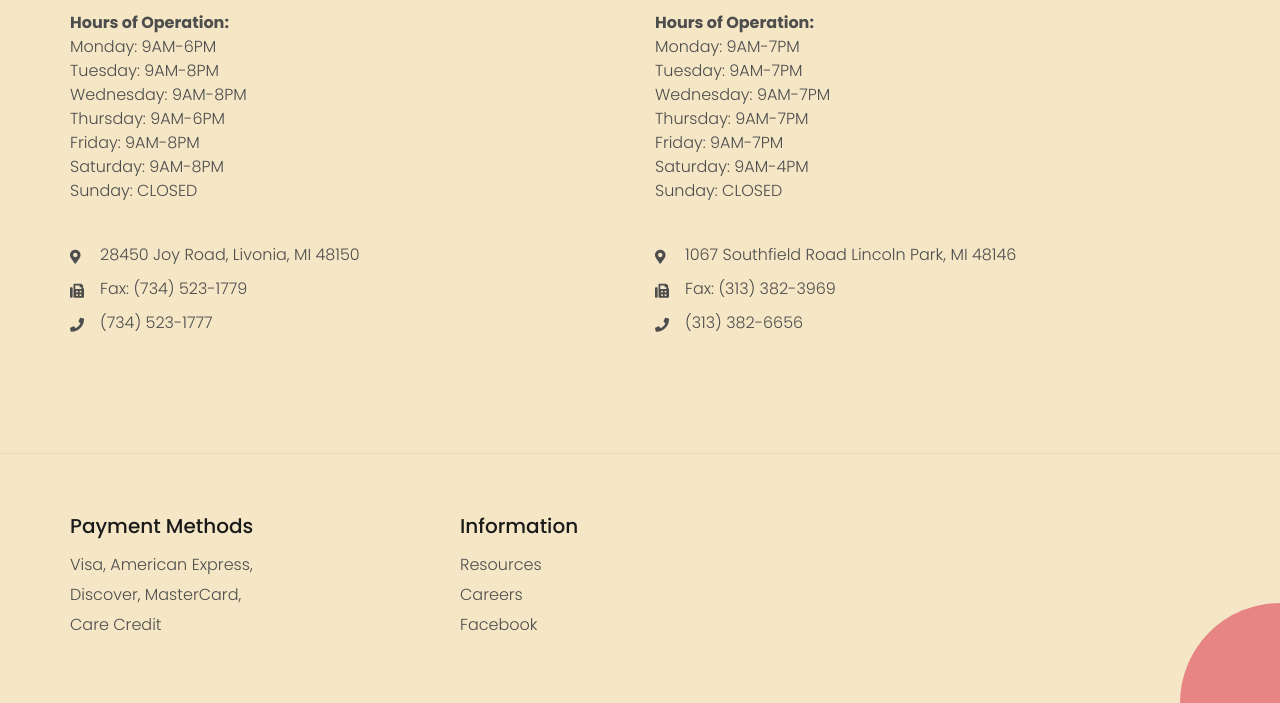
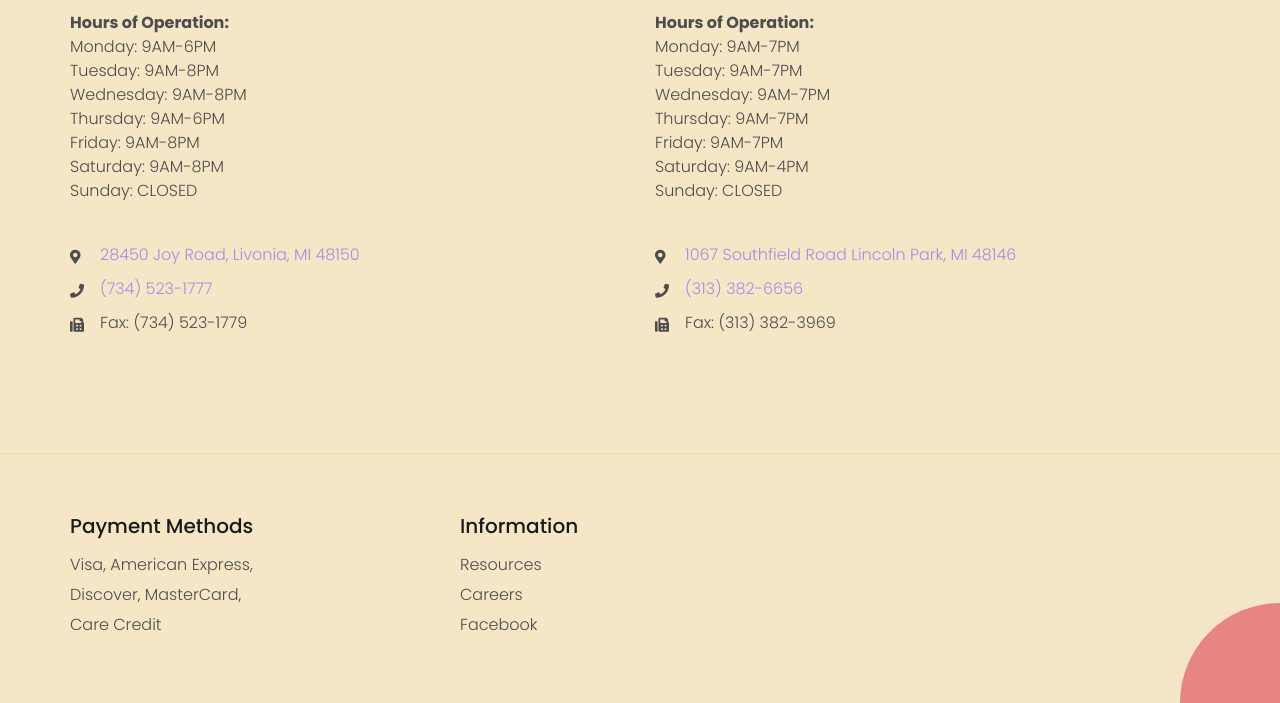
Before and after one commit to thesixthstation/animalcare, a plain HTML site: page index.html in a window 1280 px wide. Shown: the part 2392-3095 px from the top of the page. Drawn offline with Linux system fonts and the light colour scheme.

Commit message:
Update index.html

```diff
--- a/index.html
+++ b/index.html
@@ -209,15 +209,15 @@
         <div class="contact-info">
           <div class="contact-info-item">
             <i class="fas fa-map-marker-alt"></i>
-            <p>28450 Joy Road, Livonia, MI 48150</p>
+            <p> <a href="https://maps.app.goo.gl/1xn54othqsSsCWoeA" target="_blank">28450 Joy Road, Livonia, MI 48150</a></p>
+          </div>
+          <div class="contact-info-item">
+            <i class="fas fa-phone"></i>
+            <p><a href="tel: +1 (734) 523-1777">(734) 523-1777</a></p>
           </div>
           <div class="contact-info-item">
             <i class="fas fa-fax"></i>
             <p>Fax: (734) 523-1779</p>
-          </div>
-          <div class="contact-info-item">
-            <i class="fas fa-phone"></i>
-            <p>(734) 523-1777</p>
             <br>
             <br>
           </div>
@@ -234,15 +234,15 @@
         <div class="contact-info">
           <div class="contact-info-item">
             <i class="fas fa-map-marker-alt"></i>
-            <p>1067 Southfield Road Lincoln Park, MI 48146</p>
+            <p><a href="https://maps.app.goo.gl/FHqyNvcmqL7iShTh7" target="_blank">1067 Southfield Road Lincoln Park, MI 48146</a></p>
+          </div>
+          <div class="contact-info-item">
+            <i class="fas fa-phone"></i>
+            <p><a href="tel: +1 (313) 382-6656">(313) 382-6656</a></p>
           </div>
           <div class="contact-info-item">
             <i class="fas fa-fax"></i>
             <p>Fax: (313) 382-3969</p>
-          </div>
-          <div class="contact-info-item">
-            <i class="fas fa-phone"></i>
-            <p>(313) 382-6656</p>
           </div>
         </div>
       </div>
```
